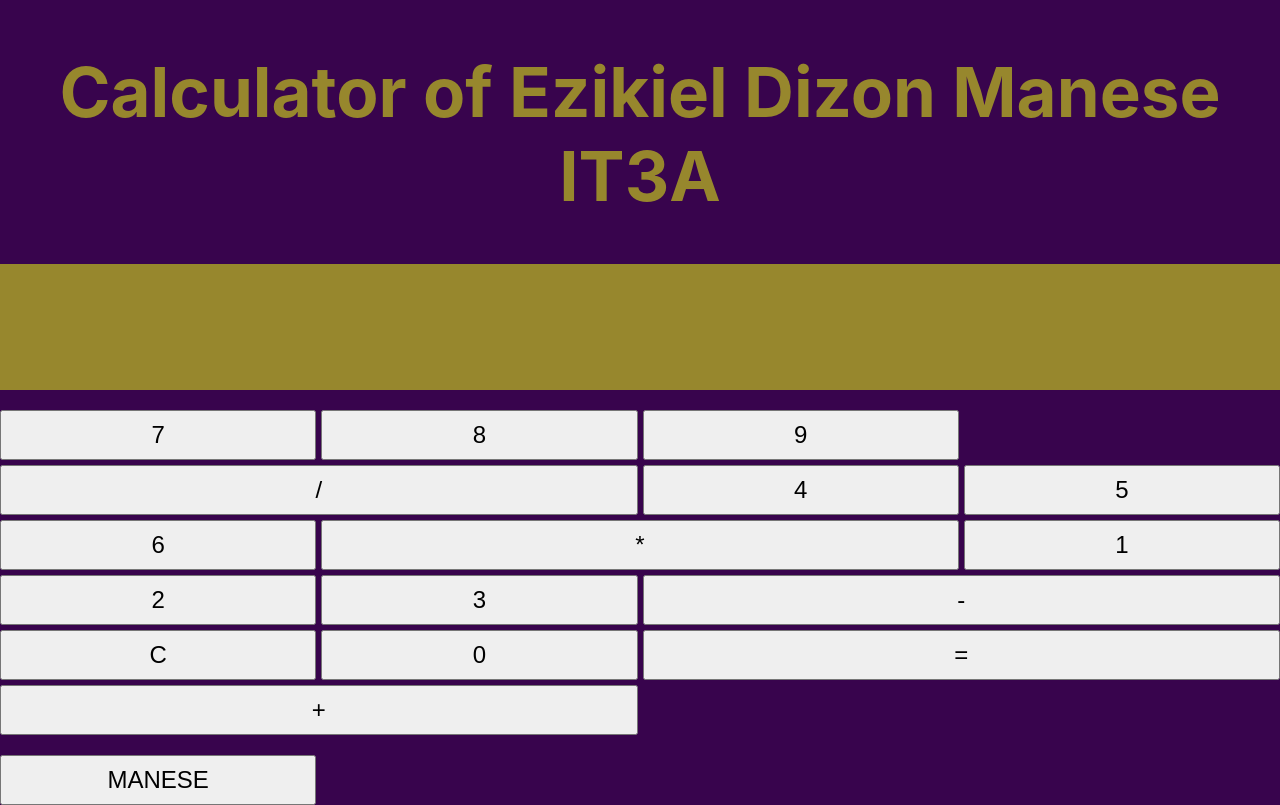
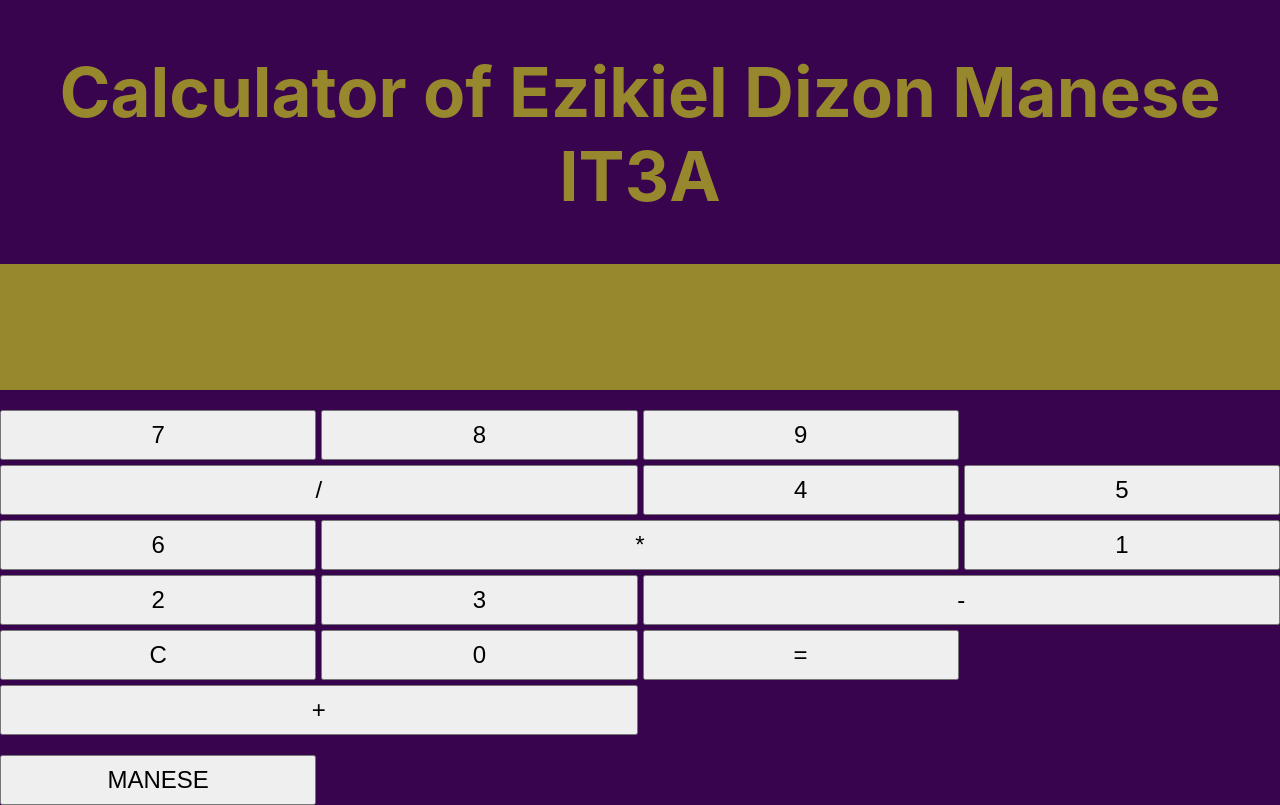
Before and after one commit to Ezikiel2023/prelimexam, a React (Create React App) app: page / in a window 1280 px wide. Built offline with nearby package versions, Linux system fonts and the light colour scheme.

Commit message:
Update App.js

```diff
--- a/src/App.js
+++ b/src/App.js
@@ -68,15 +68,13 @@ function App() {
         <CalButton label={2} onClick={handleButtonClick} />
         <CalButton label={3} onClick={handleButtonClick} />
         <CalButton label={"-"} onClick={handleButtonClick} />
-        <c><CalButton label={"C"} onClick={handleButtonClick} /></c>
-        <c><CalButton label={0} onClick={handleButtonClick} /></c>
-        <div className='EqualButton'>
-          <CalButton label={"="} onClick={handleButtonClick} />
-        </div>
+        <CalButton label={"C"} onClick={handleButtonClick} />
+        <CalButton label={0} onClick={handleButtonClick} />
+        <c><CalButton label={"="} onClick={handleButtonClick} /></c>
         <CalButton label={"+"} onClick={handleButtonClick} />
       </div>
       <div className="ButtonContainer">
-        <CalButton label={"MANESE"} onClick={() => {}} />
+      <CalButton label={"MANESE"} onClick={() => {}} />
       </div>
     </div>
   );
```
